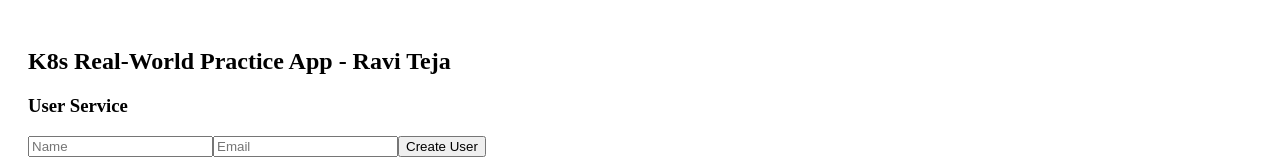
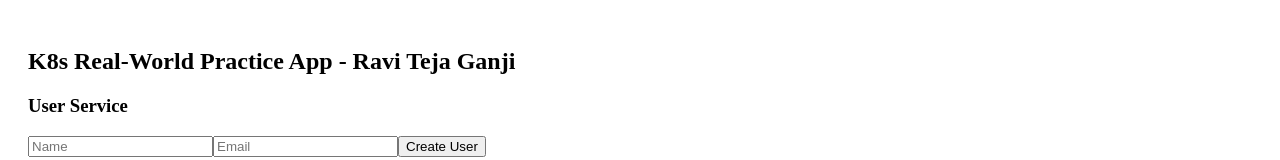
Before and after one commit to Ravitejaganji1234/realworld-microservices-platform, a React (Create React App) app in the folder frontend/: page / in a window 1280 px wide. Shown: the top 160 px of the page. Built offline with nearby package versions, Linux system fonts and the light colour scheme; no server answers.

Commit message:
changed the Heading of the application

```diff
--- a/frontend/src/App.js
+++ b/frontend/src/App.js
@@ -5,7 +5,7 @@ import Catalog from "./components/Catalog";
 export default function App() {
   return (
     <div style={{ padding: "20px" }}>
-      <h2>K8s Real-World Practice App - Ravi Teja</h2>
+      <h2>K8s Real-World Practice App - Ravi Teja Ganji</h2>
 
       <Users />
       <hr />
```
